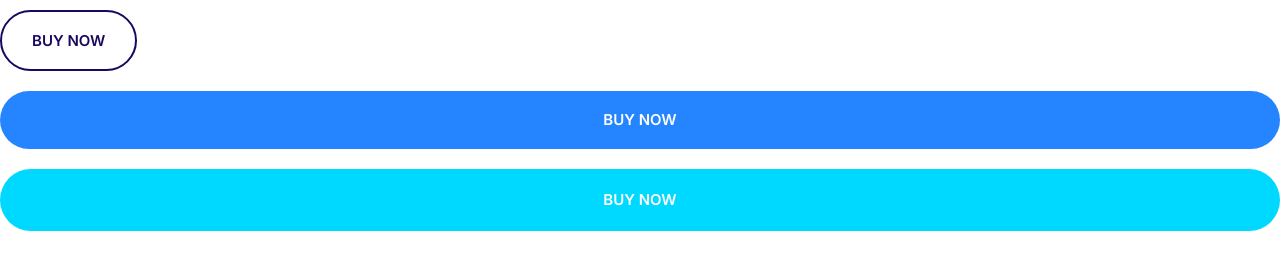
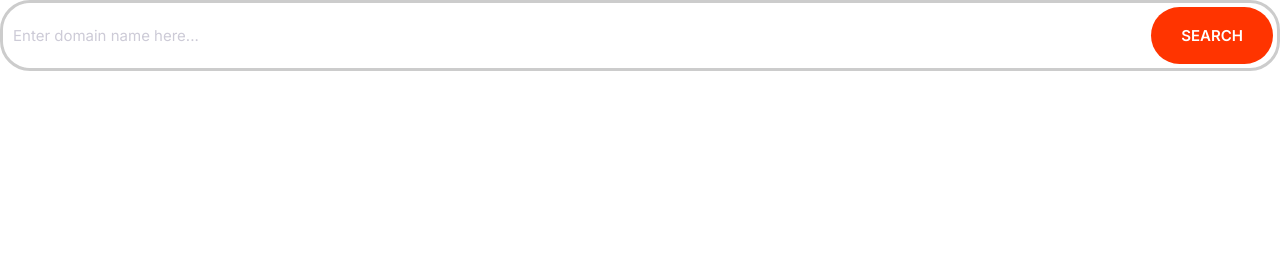
Before and after one commit to geomailnor/goshify, a plain HTML site: page index.html in a window 1280 px wide. Drawn offline with Linux system fonts and the light colour scheme.

Commit message:
Build inputs

```diff
--- a/css/style.css
+++ b/css/style.css
@@ -4,6 +4,8 @@
   --color-accent: #ff3400;
   --color-headings: #1b0760;
   --color-body: #918ca4;
+  --color-border: #ccc;
+  --border-radius: 30px;
 }
 
 *,
@@ -236,3 +238,39 @@ a {
     font-size: 1.5rem;
   }
 }
+
+/* Inputs*/
+.input {
+  padding: 1.5rem 3.5rem;
+  border: 1px solid var(--color-border);
+  border-radius: var(--border-radius);
+  outline: 0;
+  color: var(--color-headings);
+  font-size: 2rem;
+}
+
+::placeholder {
+  color: #cdcbd7;
+}
+
+.input-group {
+  border: 3px solid var(--color-border);
+  border-radius: var(--border-radius);
+  display: flex;
+}
+
+.input-group .input {
+  border: 0;
+  flex-grow: 1;
+  padding: 1.5rem 1rem;
+}
+
+.input-group .btn {
+  margin: 4px;
+}
+
+@media screen and (min-width: 1024px) {
+  .input {
+    font-size: 1.5rem;
+  }
+}
--- a/index.html
+++ b/index.html
@@ -13,9 +13,10 @@
 </head>
 
 <body>
-  <button class="btn btn--outline">Buy Now</button>
-  <button class="btn btn--primary btn--block">Buy Now</button>
-  <a href="#" class="btn btn--secondary btn--block">Buy Now</a>
+  <div class="input-group">
+    <input id="inp" type="text" class="input" placeholder="Enter domain name here...">
+    <button class="btn btn--accent">Search</button>
+  </div>
 </body>
 
 </html>
```
Also changed, not shown: components/inputs.html (added, +4 -0 lines).
